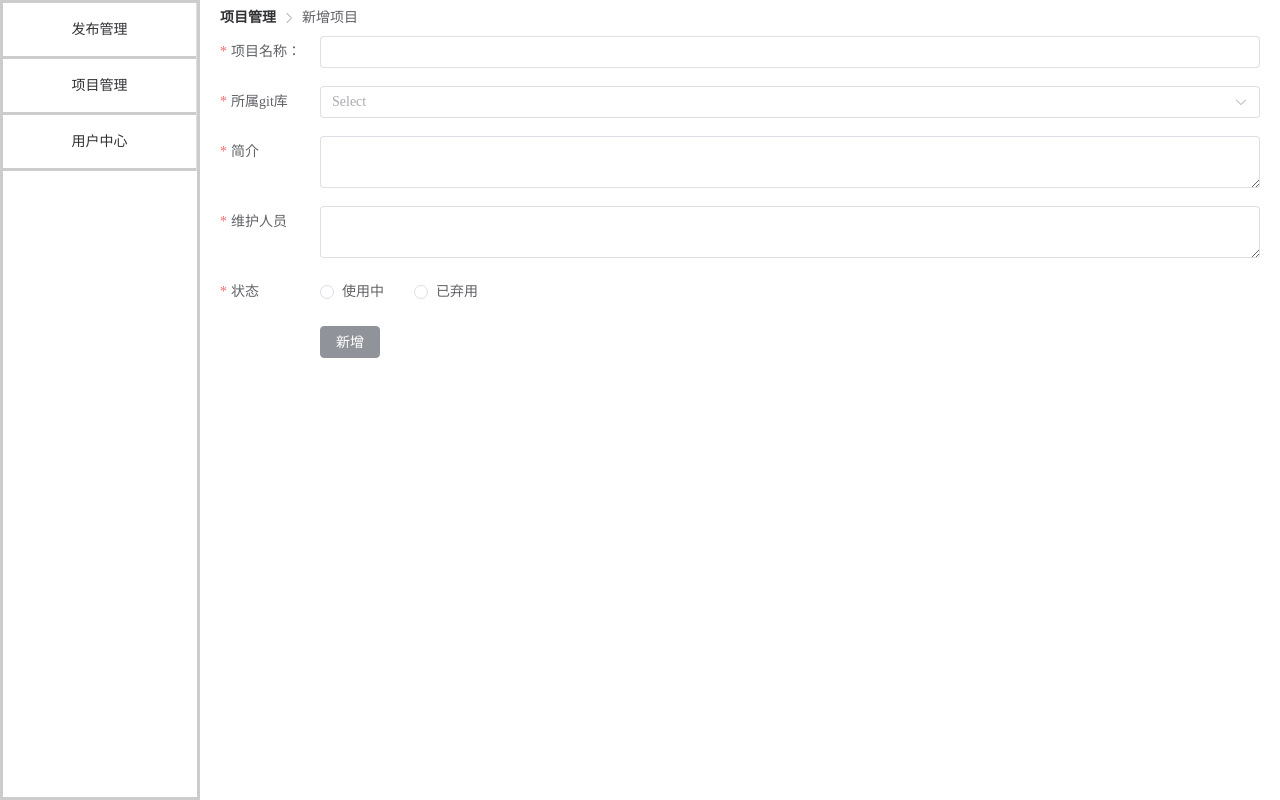
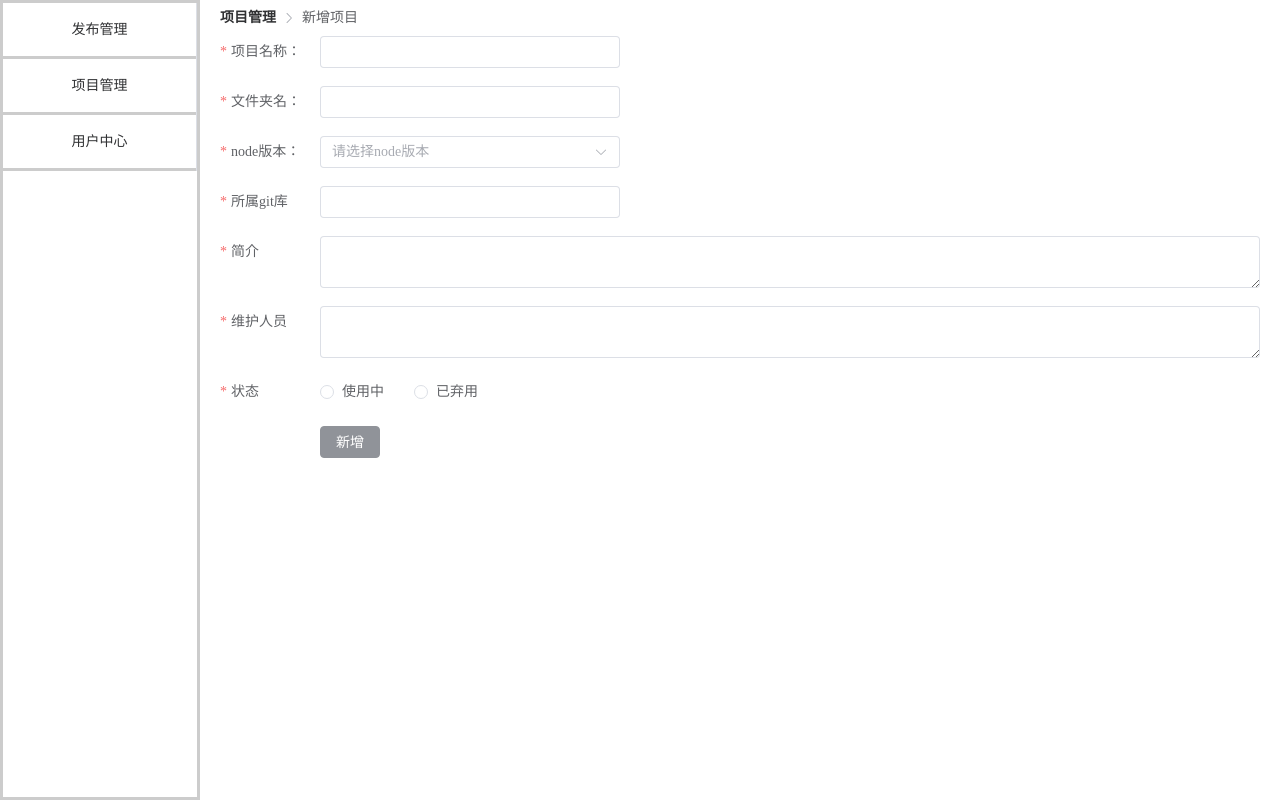
Before and after one commit to shubenwuming/ReleaseManagement, a Vue app: page /#/home/projectManagement/1/detail in a window 1280 px wide. Built offline with nearby package versions, Linux system fonts and the light colour scheme.

Commit message:
fix: 项目管理详情、新增、修改逻辑修复

```diff
--- a/src/views/home/projectManagement/projectDetail/index.vue
+++ b/src/views/home/projectManagement/projectDetail/index.vue
@@ -2,20 +2,28 @@
 import Breadcrumb from './components/breadcrumb.vue'
 import { useRoute, useRouter } from 'vue-router'
 import { reactive, ref } from 'vue'
-const route = useRoute()
-const router = useRouter()
 import {
   requestByDetail,
   requestByAdd,
   requestByEdit,
 } from '@/apis/projectManagement.js'
 import { ElMessage } from 'element-plus'
+
+const route = useRoute()
+const router = useRouter()
 /**
- * isAdd
- * 用途：判断新增还是修改(详情)
- * 取值：boolean ， ture:代表是新增，false代表是修改(详情)
+ * flag
+ * 用途：判断新增、修改、详情
+ * 取值：boolean ， ture:代表是新增，false代表是修改
  */
-const isAdd = ref(!route?.query?.id ? true : false)
+const flag = ref('add')
+if(route?.query?.flag === 'detail') {
+  flag.value = 'detail'
+} else if(route?.query?.flag === 'edit'){
+  flag.value = 'edit'
+}
+
+const nodeEnum = ref(['11.11.0', '16.13.0'])
 
 const breadcrumbList = ref(['项目管理', '项目详情'])
 
@@ -25,6 +33,8 @@ let form = ref({
   desc: '',
   people: '',
   status: '',
+  gitProjectName: '',
+  nodeEnv: ''
 })
 const rules = reactive({
   name: [{ required: true, message: 'name为必填项', trigger: 'blur' }],
@@ -34,8 +44,11 @@ const rules = reactive({
   desc: [{ required: true, message: 'desc为必填项', trigger: 'blur' }],
   people: [{ required: true, message: 'people为必填项', trigger: 'blur' }],
   status: [{ required: true, message: 'status为必填项', trigger: 'change' }],
+  gitProjectName: [{ required: true, message: 'name为必填项', trigger: 'blur' }]
 })
-const formRef = ref()
+const formRef = ref(null)
+
+
 
 // 获取详情信息
 const getDetailInfo = async () => {
@@ -67,13 +80,16 @@ const getDetailInfo = async () => {
     })
   }
 }
-if (isAdd.value) {
+
+if(flag.value === 'add') {
   breadcrumbList.value = ['项目管理', '新增项目']
-} else {
-  // 详情页代表需要调用接口获取当前信息
+} else if(flag.value === 'detail') {
+  breadcrumbList.value= ['项目管理', '项目详情']
+  getDetailInfo()
+} else if(flag.value === 'edit') {
+  breadcrumbList.value= ['项目管理', '编辑项目']
   getDetailInfo()
 }
-
 // 新增
 const add = async () => {
   try {
@@ -154,9 +170,9 @@ const submitForm = () => {
   formRef.value.validate(valid => {
     if (valid) {
       // form校验通过的逻辑
-      if (isAdd.value) {
+      if (flag.value === 'add') {
         add()
-      } else {
+      } else if(flag.value === 'edit') {
         edit()
       }
     } else {
@@ -178,17 +194,29 @@ const submitForm = () => {
       class="myForm"
       label-width="100px"
       label-position="left"
+      :disabled="flag === 'detail'"
     >
       <el-form-item label="项目名称：" prop="name">
-        <el-input clearable v-model="form.name" />
+        <el-input style="width: 300px" clearable v-model="form.name" />
       </el-form-item>
 
-      <!-- 这个地方有问题， 新增的话有问题 -->
+      <el-form-item label="文件夹名：" prop="gitProjectName">
+        <el-input style="width: 300px" clearable v-model="form.gitProjectName" />
+      </el-form-item>
+
+      <el-form-item label="node版本：" prop="gitProjectName">
+        <el-select
+          v-model="form.nodeEnv"
+          style="width: 300px"
+          placeholder="请选择node版本"
+          clearable
+        >
+          <el-option v-for="item in nodeEnum" :key="item" :label="item" :value="item" />
+        </el-select>
+      </el-form-item>
+
       <el-form-item label="所属git库" prop="gitRepository">
-        <el-select v-model="form.gitRepository" clearable>
-          <el-option label="Zone one" value="shanghai" />
-          <el-option label="Zone two" value="beijing" />
-        </el-select>
+        <el-input style="width: 300px" clearable v-model="form.gitRepository" />
       </el-form-item>
 
       <el-form-item label="简介" prop="desc">
@@ -207,8 +235,8 @@ const submitForm = () => {
       </el-form-item>
 
       <el-form-item>
-        <el-button type="info" @click="submitForm">
-          {{ isAdd ? '新增' : '修改' }}
+        <el-button v-if="flag !== 'detail'" type="info" @click="submitForm">
+          {{ flag === 'add' ? '新增' : flag === 'edit' ? '编辑' : '详情'}}
         </el-button>
       </el-form-item>
     </el-form>
--- a/src/views/home/projectManagement/projectList/components/tableCom.vue
+++ b/src/views/home/projectManagement/projectList/components/tableCom.vue
@@ -17,7 +17,7 @@ const jumpDetail = row => {
   router.push({
     name: 'projectDetail',
     params: { project: row.name },
-    query: { name: row.name, id: row.id, status: row.status },
+    query: { id: row.id, flag: 'detail' },
   })
 }
 
@@ -78,11 +78,25 @@ const unuseHandler = row => {
       <template #default="scope">
         <router-link
           class="myLink"
-          :to="{ name: 'projectDetail', params: { project: scope.row.name } }"
+          :to="{ name: 'projectDetail', params: { project: scope.row.name }, query: { id: scope.row.id, flag: 'edit' }, }"
           >{{ scope.row.name }}</router-link
         >
       </template>
     </el-table-column>
+
+    <el-table-column
+      show-overflow-tooltip
+      align="center"
+      label="文件夹名"
+      prop="gitProjectName"
+    />
+
+    <el-table-column
+      show-overflow-tooltip
+      align="center"
+      label="所属git库"
+      prop="gitRepository"
+    />
 
     <el-table-column
       show-overflow-tooltip
--- a/src/views/home/projectManagement/projectList/index.vue
+++ b/src/views/home/projectManagement/projectList/index.vue
@@ -2,25 +2,18 @@
 import { reactive, onMounted, ref } from 'vue'
 import breadcrumb from './components/breadcrumb.vue'
 import tableCom from './components/tableCom.vue'
-import { useRouter } from 'vue-router'
-const router = useRouter()
 
 import { requestByGetProjectList } from '@/apis/projectManagement.js'
 import { ElMessage } from 'element-plus'
+import { useRouter } from 'vue-router'
+const router = useRouter()
 
 const form = reactive({
   name: '',
   status: '', // 使用、弃用
 })
 
-let tableData = ref([
-  // {
-  //   name: 'ruyi-h5',
-  //   status: '使用',
-  //   desc: '如意',
-  //   gitRepository: 'ruyi-h5',
-  // }
-])
+let tableData = ref([])
 
 // 获取项目列表
 const getProjectList = async params => {
@@ -30,6 +23,7 @@ const getProjectList = async params => {
       data: { message, result: res },
     } = await requestByGetProjectList(params)
     if (status === 200) {
+      console.log('res: ', res);
       tableData.value = res
     } else {
       ElMessage({
```
Also changed, not shown: 1 other file (tests, documents, lock files or other folders).
